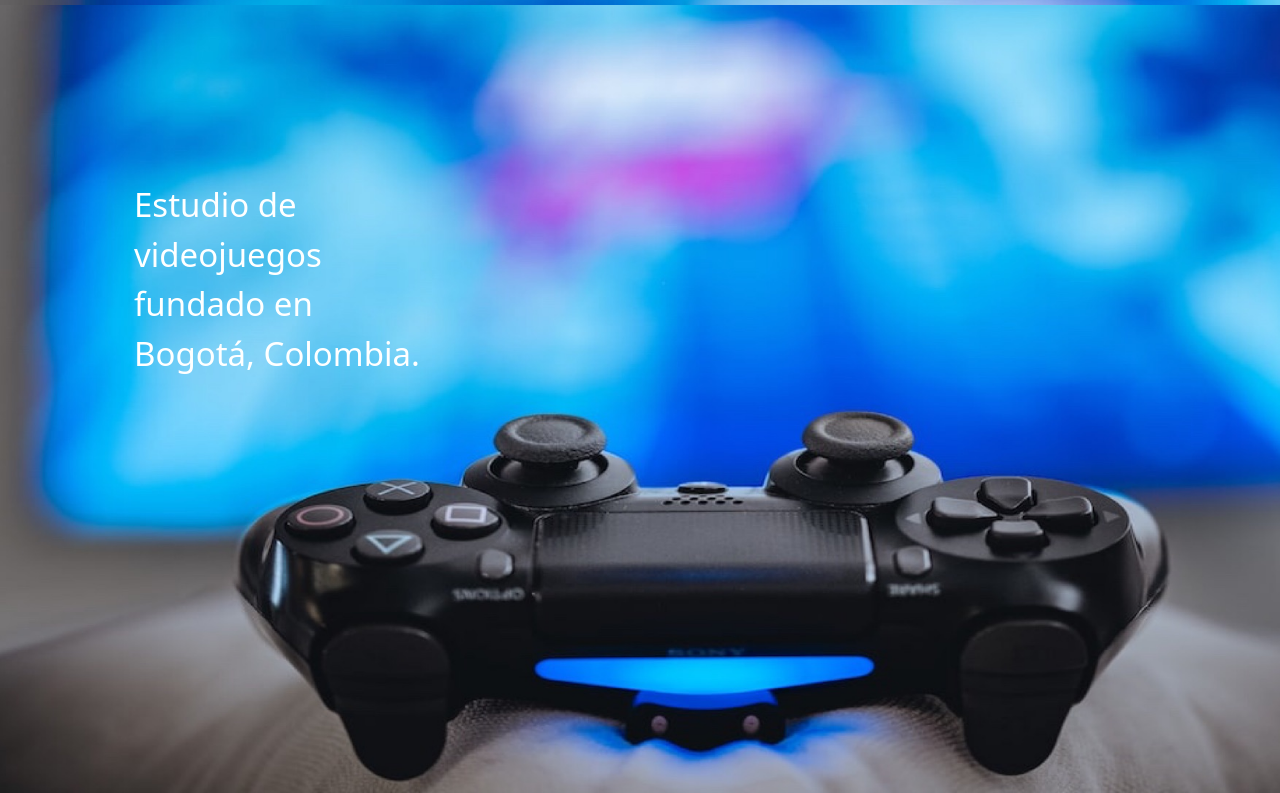
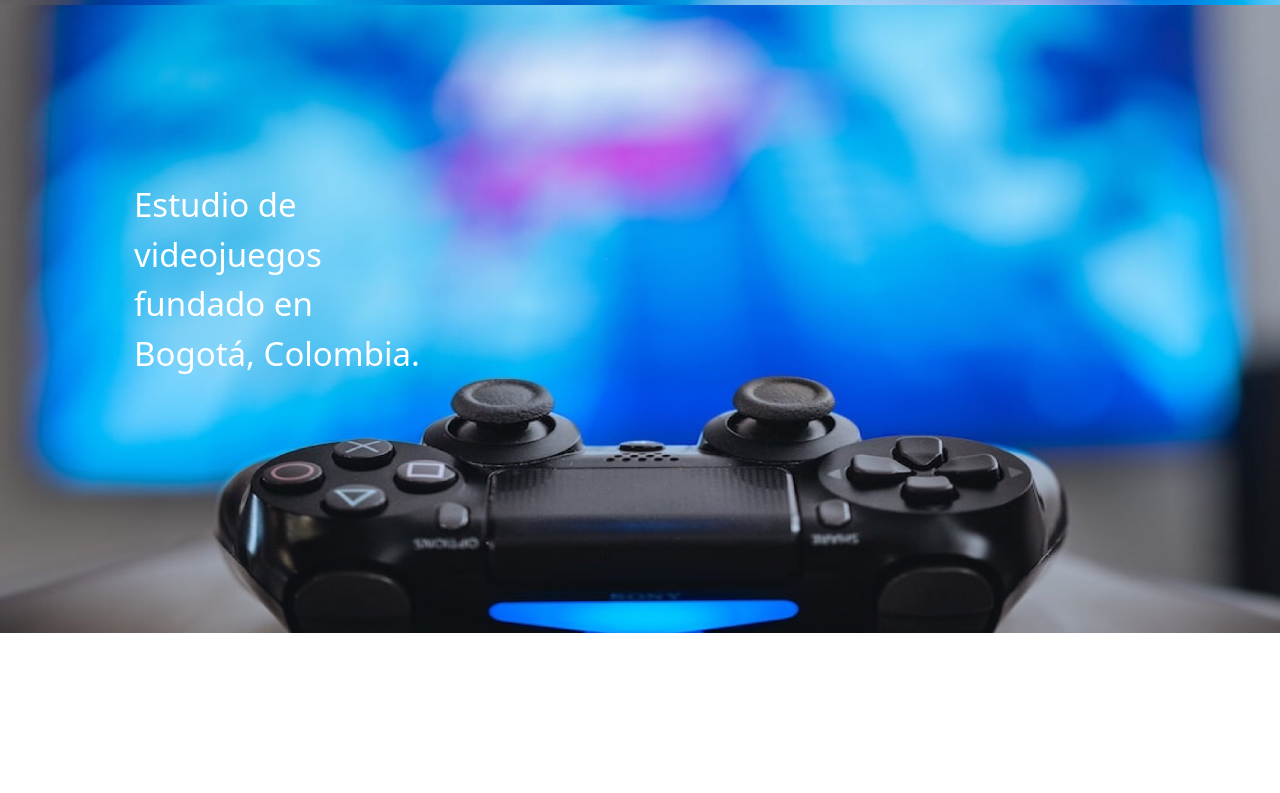
Before and after one commit to diegogq145/entrega2_boostrap, a website: page index.html in a window 1280 px wide. Shown: the part 51-844 px from the top of the page. After the commit the page ends 800 px from the top, so only its background shows below. Drawn offline with nearby package versions, Linux system fonts and the light colour scheme.

Commit message:
se arreglo la resolucion de la seccion index

```diff
--- a/scss/_index.scss
+++ b/scss/_index.scss
@@ -68,7 +68,7 @@
     header {
         background-image : url(../img/Landindpage_imagen.jpg) ;
         width: 100%;
-        height: 788px;
+        height: 628px;
         background-size: cover;
         padding: 100px;
 
@@ -85,6 +85,7 @@ header   {
 
 padding: 0px;
 padding-top: 100px;
+height: 788px;
 
 
 }
```
Also changed, not shown: assets/css/style.css, 1 other file.
